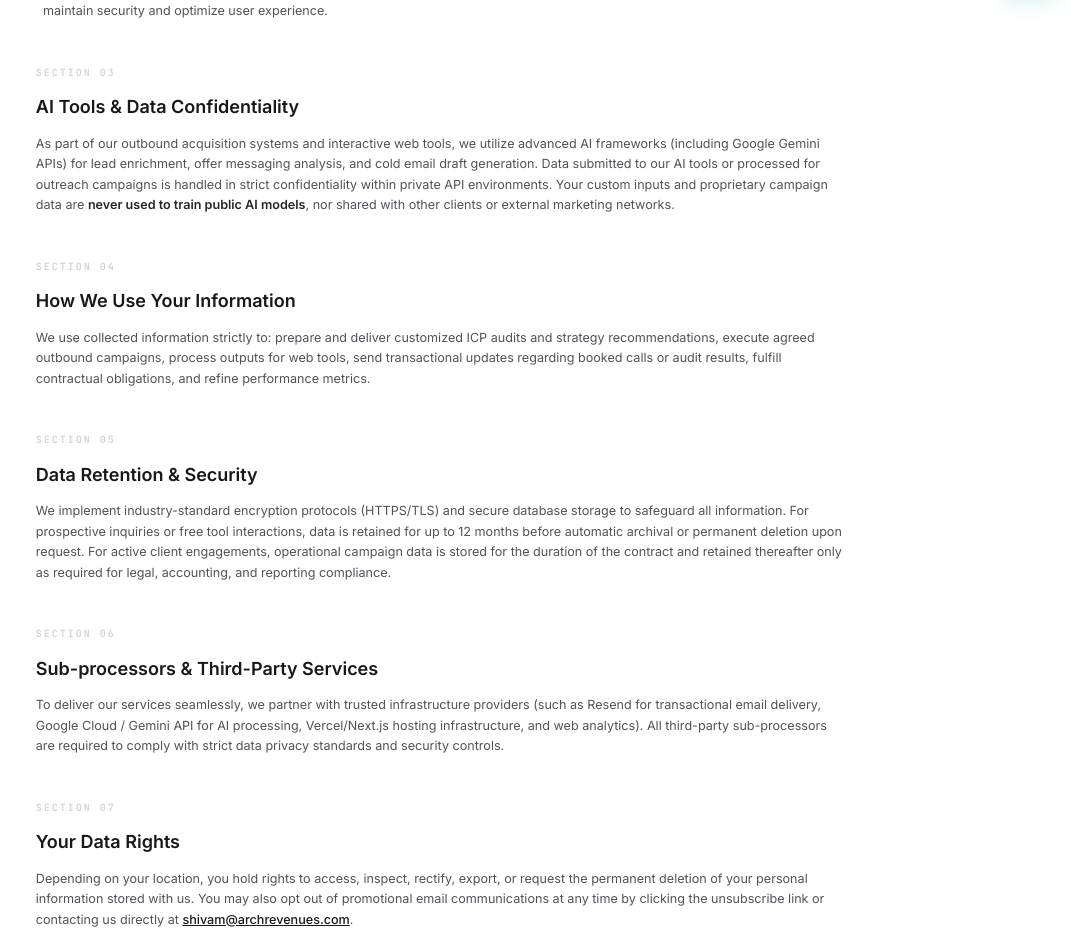
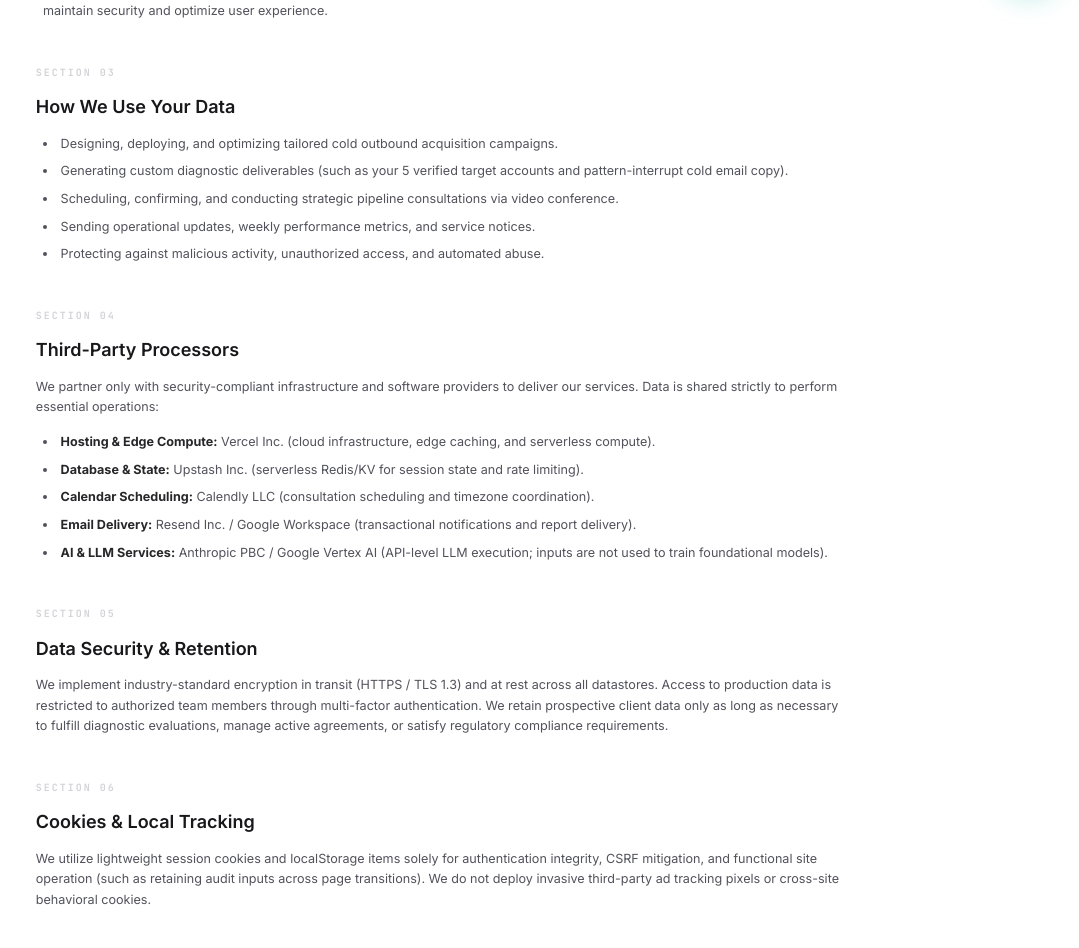
Before and after one commit to shivamsharma-3/arch-revenues, a Next.js app: page /privacy in a window 1280 px wide. Shown: the part 784-1732 px from the top of the page, without its empty margins (201-1280 px from the left). Built offline with nearby package versions, Linux system fonts and the light colour scheme; no server answers.

Commit message:
chore: align contact emails to hello@archrevenues.com and update 5-account sample links across site

```diff
--- a/app/api/chat/route.ts
+++ b/app/api/chat/route.ts
@@ -72,14 +72,14 @@ All tools and guides are 100% free with no sign-up required (under "Resources" i
 - Free email generator: https://www.archrevenues.com/tools/email-generator
 - About: https://www.archrevenues.com/about
 - Strategy call: https://calendly.com/archrevenues/book-your-strategy-call
-- Email: shivam@archrevenues.com
+- Email: hello@archrevenues.com (Founder: shivam@archrevenues.com)
 
 # GUARDRAILS
 - Never invent client logos, case studies, or unverified claims.
 - If asked about competitor pricing: "Most US outbound agencies charge $3,500+/month. Shivam charges $1,499/month because he's onboarding founding clients and turning them into public case studies, not because the technical delivery is any less thorough."
 - Never promise more than 12 demos/month. Realistic range is 5-12.
 - Never give custom discounts beyond the founding rate.
-- If an inquiry is out of scope (white-labeling, equity partnerships), route directly to Shivam: https://calendly.com/archrevenues/book-your-strategy-call
+- If an inquiry is out of scope (white-labeling, equity partnerships), route directly to hello@archrevenues.com or strategy call: https://calendly.com/archrevenues/book-your-strategy-call
 
 # RESPONSE LENGTH & DETAIL GUIDELINES
 - Avoid one-line or overly brief answers. Provide helpful, conversational, and informative context.
--- a/app/how-it-works/page.tsx
+++ b/app/how-it-works/page.tsx
@@ -255,10 +255,10 @@ export default function HowItWorksPage() {
             Book a 30-min strategy call →
           </Link>
           <Link
-            href="/audit"
+            href="/icp-worksheet"
             className="text-zinc-900 text-base underline hover:text-zinc-600 transition-colors"
           >
-            Fill out the ICP worksheet →
+            Get 5 free target accounts →
           </Link>
         </div>
       </motion.main>
--- a/app/pricing/page.tsx
+++ b/app/pricing/page.tsx
@@ -184,10 +184,10 @@ export default function PricingPage() {
               Book a strategy call
             </Link>
             <Link
-              href="/audit"
+              href="/icp-worksheet"
               className="bg-white text-zinc-900 border border-zinc-200 px-8 py-4 rounded-xl text-lg font-semibold hover:bg-zinc-50 transition-all shadow-sm"
             >
-              Fill out the ICP worksheet
+              Get 5 free target accounts
             </Link>
           </div>
         </div>
--- a/app/privacy/page.tsx
+++ b/app/privacy/page.tsx
@@ -43,7 +43,7 @@ export default function PrivacyPage() {
                 Overview & Commitment
               </h2>
               <p className="text-zinc-600 leading-relaxed text-sm">
-                ARCH Revenues (&quot;we,&quot; &quot;our,&quot; or &quot;us&quot;), founded and operated by Shivam Sharma, is committed to protecting the privacy and security of your personal and business information. This Privacy Policy outlines how we collect, use, process, and safeguard data across our website, outbound acquisition services, interactive audits, strategy booking channels, and AI-powered tools (such as our Cold Email Generator and ICP Worksheet). We process data solely to deliver our services and optimize acquisition systems. We never sell, rent, or trade your data to third parties.
+                ARCH Revenues (&quot;we,&quot; &quot;our,&quot; or &quot;us&quot;), founded and operated by Shivam Sharma, is committed to protecting the privacy and security of your personal and business information. This Privacy Policy outlines how we collect, use, process, and safeguard data across our website, outbound acquisition services, interactive audits, strategy booking channels, and AI-powered tools (such as our Cold Email Generator and 5-Account Sample Pipeline). We process data solely to deliver our services and optimize acquisition systems. We never sell, rent, or trade your data to third parties.
               </p>
             </div>
 
@@ -66,7 +66,7 @@ export default function PrivacyPage() {
                   <strong className="text-zinc-800">Business & Campaign Context:</strong> Target audience definitions (ICP), service offerings, pricing structures, monthly revenue benchmarks, and current lead generation bottlenecks.
                 </li>
                 <li>
-                  <strong className="text-zinc-800">Tool & Chat Inputs:</strong> Prompts, website links, or text snippets submitted to our AI Cold Email Generator, ICP Worksheet, or website assistant.
+                  <strong className="text-zinc-800">Tool & Chat Inputs:</strong> Prompts, website links, or text snippets submitted to our AI Cold Email Generator, 5-Account Sample Pipeline, or website assistant.
                 </li>
                 <li>
                   <strong className="text-zinc-800">Technical & Usage Analytics:</strong> IP address, device specifications, browser type, referral sources, and page interaction metrics to maintain security and optimize user experience.
@@ -80,11 +80,15 @@ export default function PrivacyPage() {
                 Section 03
               </div>
               <h2 className="text-xl font-semibold text-zinc-900 mb-4">
-                AI Tools & Data Confidentiality
+                How We Use Your Data
               </h2>
-              <p className="text-zinc-600 leading-relaxed text-sm">
-                As part of our outbound acquisition systems and interactive web tools, we utilize advanced AI frameworks (including Google Gemini APIs) for lead enrichment, offer messaging analysis, and cold email draft generation. Data submitted to our AI tools or processed for outreach campaigns is handled in strict confidentiality within private API environments. Your custom inputs and proprietary campaign data are <strong className="text-zinc-800 font-semibold">never used to train public AI models</strong>, nor shared with other clients or external marketing networks.
-              </p>
+              <ul className="list-disc list-inside text-zinc-600 leading-relaxed text-sm space-y-2 pl-2">
+                <li>Designing, deploying, and optimizing tailored cold outbound acquisition campaigns.</li>
+                <li>Generating custom diagnostic deliverables (such as your 5 verified target accounts and pattern-interrupt cold email copy).</li>
+                <li>Scheduling, confirming, and conducting strategic pipeline consultations via video conference.</li>
+                <li>Sending operational updates, weekly performance metrics, and service notices.</li>
+                <li>Protecting against malicious activity, unauthorized access, and automated abuse.</li>
+              </ul>
             </div>
 
             {/* Section 04 */}
@@ -93,11 +97,28 @@ export default function PrivacyPage() {
                 Section 04
               </div>
               <h2 className="text-xl font-semibold text-zinc-900 mb-4">
-                How We Use Your Information
+                Third-Party Processors
               </h2>
-              <p className="text-zinc-600 leading-relaxed text-sm">
-                We use collected information strictly to: prepare and deliver customized ICP audits and strategy recommendations, execute agreed outbound campaigns, process outputs for web tools, send transactional updates regarding booked calls or audit results, fulfill contractual obligations, and refine performance metrics.
+              <p className="text-zinc-600 leading-relaxed text-sm mb-4">
+                We partner only with security-compliant infrastructure and software providers to deliver our services. Data is shared strictly to perform essential operations:
               </p>
+              <ul className="list-disc list-inside text-zinc-600 leading-relaxed text-sm space-y-2 pl-2">
+                <li>
+                  <strong className="text-zinc-800">Hosting & Edge Compute:</strong> Vercel Inc. (cloud infrastructure, edge caching, and serverless compute).
+                </li>
+                <li>
+                  <strong className="text-zinc-800">Database & State:</strong> Upstash Inc. (serverless Redis/KV for session state and rate limiting).
+                </li>
+                <li>
+                  <strong className="text-zinc-800">Calendar Scheduling:</strong> Calendly LLC (consultation scheduling and timezone coordination).
+                </li>
+                <li>
+                  <strong className="text-zinc-800">Email Delivery:</strong> Resend Inc. / Google Workspace (transactional notifications and report delivery).
+                </li>
+                <li>
+                  <strong className="text-zinc-800">AI & LLM Services:</strong> Anthropic PBC / Google Vertex AI (API-level LLM execution; inputs are not used to train foundational models).
+                </li>
+              </ul>
             </div>
 
             {/* Section 05 */}
@@ -106,10 +127,10 @@ export default function PrivacyPage() {
                 Section 05
               </div>
               <h2 className="text-xl font-semibold text-zinc-900 mb-4">
-                Data Retention & Security
+                Data Security & Retention
               </h2>
               <p className="text-zinc-600 leading-relaxed text-sm">
-                We implement industry-standard encryption protocols (HTTPS/TLS) and secure database storage to safeguard all information. For prospective inquiries or free tool interactions, data is retained for up to 12 months before automatic archival or permanent deletion upon request. For active client engagements, operational campaign data is stored for the duration of the contract and retained thereafter only as required for legal, accounting, and reporting compliance.
+                We implement industry-standard encryption in transit (HTTPS / TLS 1.3) and at rest across all datastores. Access to production data is restricted to authorized team members through multi-factor authentication. We retain prospective client data only as long as necessary to fulfill diagnostic evaluations, manage active agreements, or satisfy regulatory compliance requirements.
               </p>
             </div>
 
@@ -119,10 +140,10 @@ export default function PrivacyPage() {
                 Section 06
               </div>
               <h2 className="text-xl font-semibold text-zinc-900 mb-4">
-                Sub-processors & Third-Party Services
+                Cookies & Local Tracking
               </h2>
               <p className="text-zinc-600 leading-relaxed text-sm">
-                To deliver our services seamlessly, we partner with trusted infrastructure providers (such as Resend for transactional email delivery, Google Cloud / Gemini API for AI processing, Vercel/Next.js hosting infrastructure, and web analytics). All third-party sub-processors are required to comply with strict data privacy standards and security controls.
+                We utilize lightweight session cookies and localStorage items solely for authentication integrity, CSRF mitigation, and functional site operation (such as retaining audit inputs across page transitions). We do not deploy invasive third-party ad tracking pixels or cross-site behavioral cookies.
               </p>
             </div>
 
@@ -137,10 +158,10 @@ export default function PrivacyPage() {
               <p className="text-zinc-600 leading-relaxed text-sm">
                 Depending on your location, you hold rights to access, inspect, rectify, export, or request the permanent deletion of your personal information stored with us. You may also opt out of promotional email communications at any time by clicking the unsubscribe link or contacting us directly at{" "}
                 <a
-                  href="mailto:shivam@archrevenues.com"
+                  href="mailto:hello@archrevenues.com"
                   className="text-zinc-900 font-medium underline hover:text-zinc-600 transition-colors"
                 >
-                  shivam@archrevenues.com
+                  hello@archrevenues.com
                 </a>
                 .
               </p>
@@ -158,10 +179,10 @@ export default function PrivacyPage() {
                 For any privacy inquiries, data requests, or compliance questions:
                 <br />
                 <a
-                  href="mailto:shivam@archrevenues.com"
+                  href="mailto:hello@archrevenues.com"
                   className="text-zinc-900 font-medium underline hover:text-zinc-600 transition-colors"
                 >
-                  shivam@archrevenues.com
+                  hello@archrevenues.com
                 </a>
                 <br />
                 ARCH Revenues • Shivam Sharma
--- a/app/terms/page.tsx
+++ b/app/terms/page.tsx
@@ -159,10 +159,10 @@ export default function TermsPage() {
                 If you have questions regarding these Terms of Service or wish to issue a notice:
                 <br />
                 <a
-                  href="mailto:shivam@archrevenues.com"
+                  href="mailto:hello@archrevenues.com"
                   className="text-zinc-900 font-medium underline hover:text-zinc-600 transition-colors"
                 >
-                  shivam@archrevenues.com
+                  hello@archrevenues.com
                 </a>
                 <br />
                 ARCH Revenues • Shivam Sharma
--- a/components/Chatbot.tsx
+++ b/components/Chatbot.tsx
@@ -145,7 +145,7 @@ export function Chatbot() {
       console.error("Chat error:", error);
       setMessages((prev) => [
         ...prev,
-        { role: "model", text: "I'm having trouble right now. Email Shivam directly at shivam@archrevenues.com or book a strategy call: https://calendly.com/archrevenues/book-your-strategy-call" },
+        { role: "model", text: "I'm having trouble right now. Email us directly at hello@archrevenues.com or book a strategy call: https://calendly.com/archrevenues/book-your-strategy-call" },
       ]);
     } finally {
       setIsLoading(false);
--- a/components/FAQ.tsx
+++ b/components/FAQ.tsx
@@ -108,10 +108,10 @@ export function FAQ() {
         </div>
         <div className="flex flex-col sm:flex-row items-center justify-center gap-6">
           <Link
-            href="/audit"
+            href="/icp-worksheet"
             className="text-zinc-900 text-lg underline hover:text-zinc-600 transition-colors"
           >
-            Fill out the ICP worksheet →
+            Get 5 Free Target Accounts →
           </Link>
         </div>
       </div>
--- a/components/Footer.tsx
+++ b/components/Footer.tsx
@@ -34,7 +34,7 @@ export function Footer() {
         {/* Bottom row: copyright + links */}
         <div className="flex flex-col md:flex-row justify-between items-center gap-4 pt-8 border-t border-zinc-700">
           <p className="text-center md:text-left text-sm text-zinc-500">
-            © {new Date().getFullYear()} ARCH Revenues. Serving founder-led agencies in US, UK, AU, CA • Hyderabad, India • shivam@archrevenues.com
+            © {new Date().getFullYear()} ARCH Revenues. Serving founder-led agencies in US, UK, AU, CA • Hyderabad, India • hello@archrevenues.com
           </p>
           <div className="flex flex-wrap items-center justify-center gap-6 text-sm text-zinc-500">
             <Link href="/resources" className="hover:text-white transition-colors">
```
